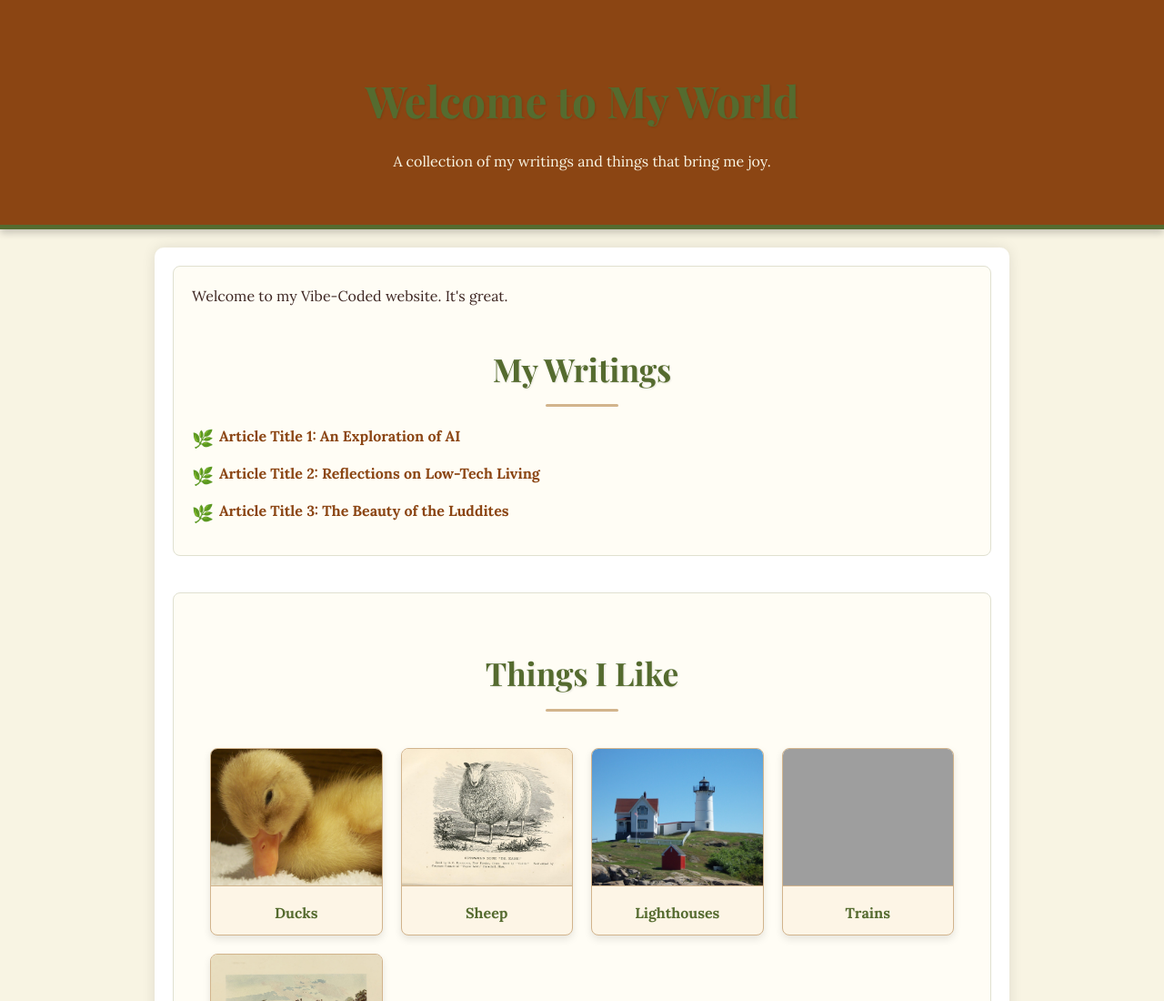
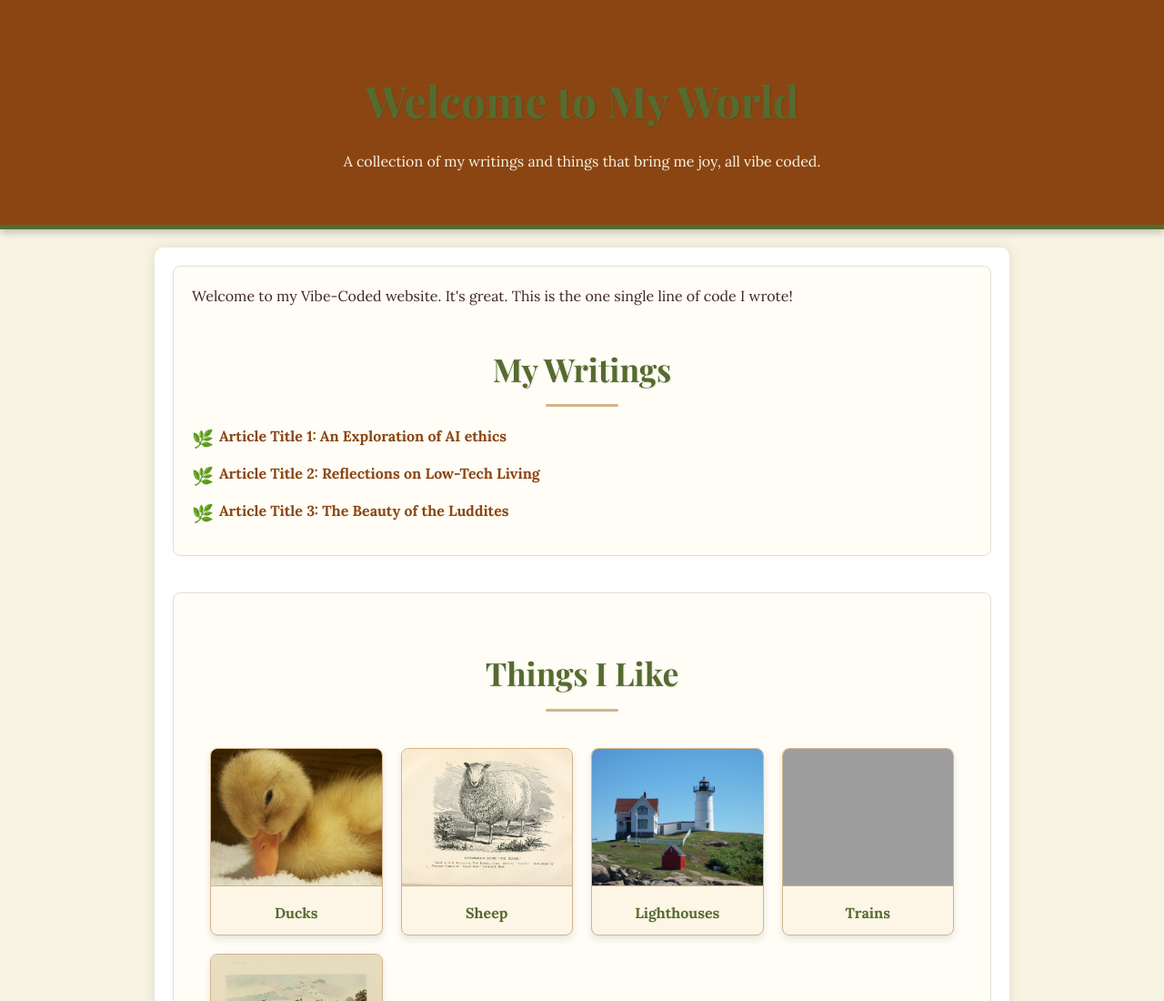
Before and after one commit to NutmeggerIsaac/Isaac-Vibe-Cod3, a plain HTML site: page index.html in a window 1280 px wide. Shown: the top 1100 px of the page at 91% size. Drawn offline with nearby package versions, Linux system fonts and the light colour scheme; grey boxes are pictures that could not be loaded; a script that the page names is missing.

Commit message:
Update index.html

```diff
--- a/index.html
+++ b/index.html
@@ -10,15 +10,15 @@
 <body>
     <header>
         <h1>Welcome to My World</h1>
-        <p>A collection of my writings and things that bring me joy.</p>
+        <p>A collection of my writings and things that bring me joy, all vibe coded.</p>
     </header>
 
     <main>
         <section id="my-writings">
-            Welcome to my Vibe-Coded website. It's great.
+            Welcome to my Vibe-Coded website. It's great. This is the one single line of code I wrote!
             <h2>My Writings</h2>
             <ul>
-                <li><a href="link-to-article-1.html">Article Title 1: An Exploration of AI</a></li>
+                <li><a href="link-to-article-1.html">Article Title 1: An Exploration of AI ethics</a></li>
                 <li><a href="link-to-article-2.html">Article Title 2: Reflections on Low-Tech Living</a></li>
                 <li><a href="link-to-article-3.html">Article Title 3: The Beauty of the Luddites</a></li>
                 </ul>
```
